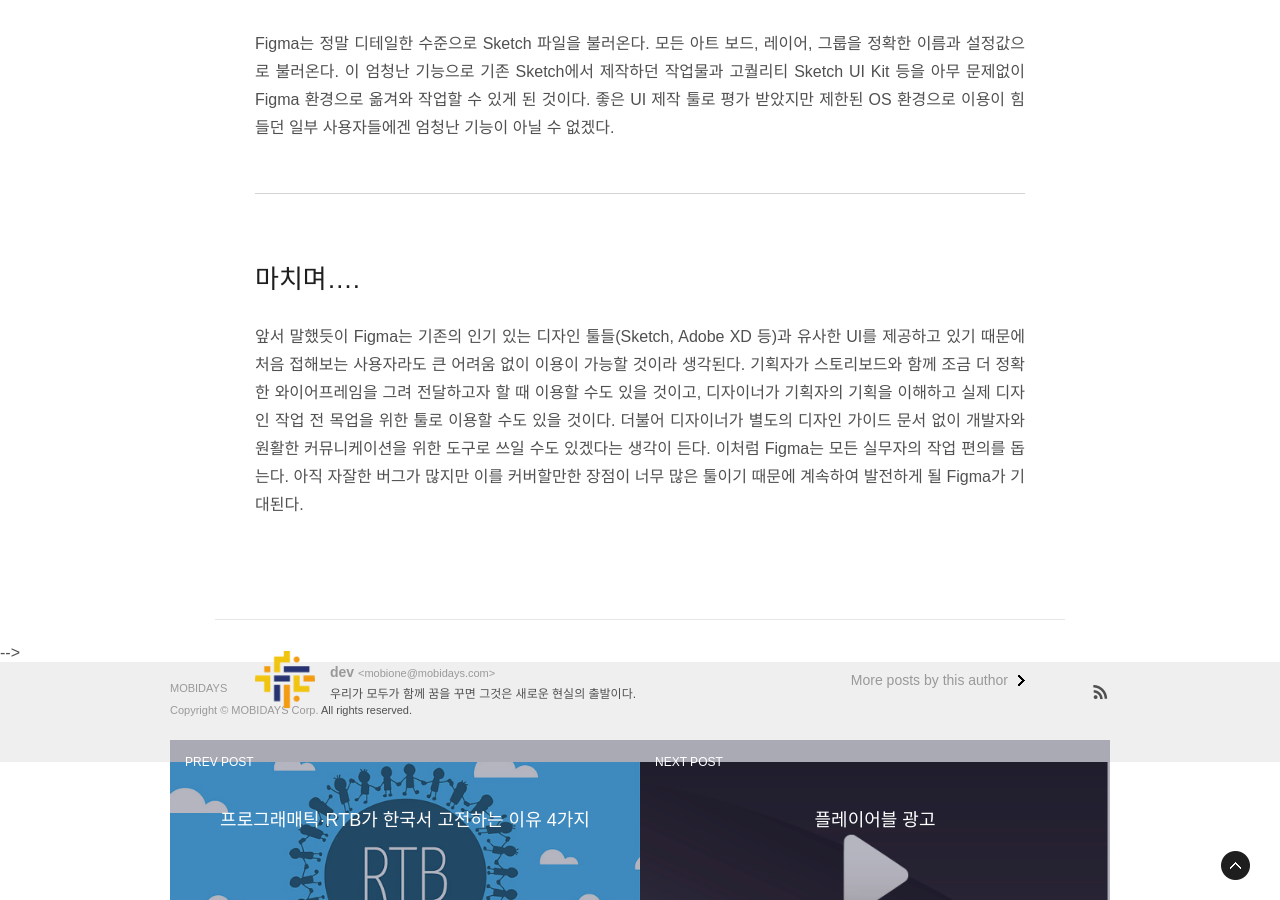
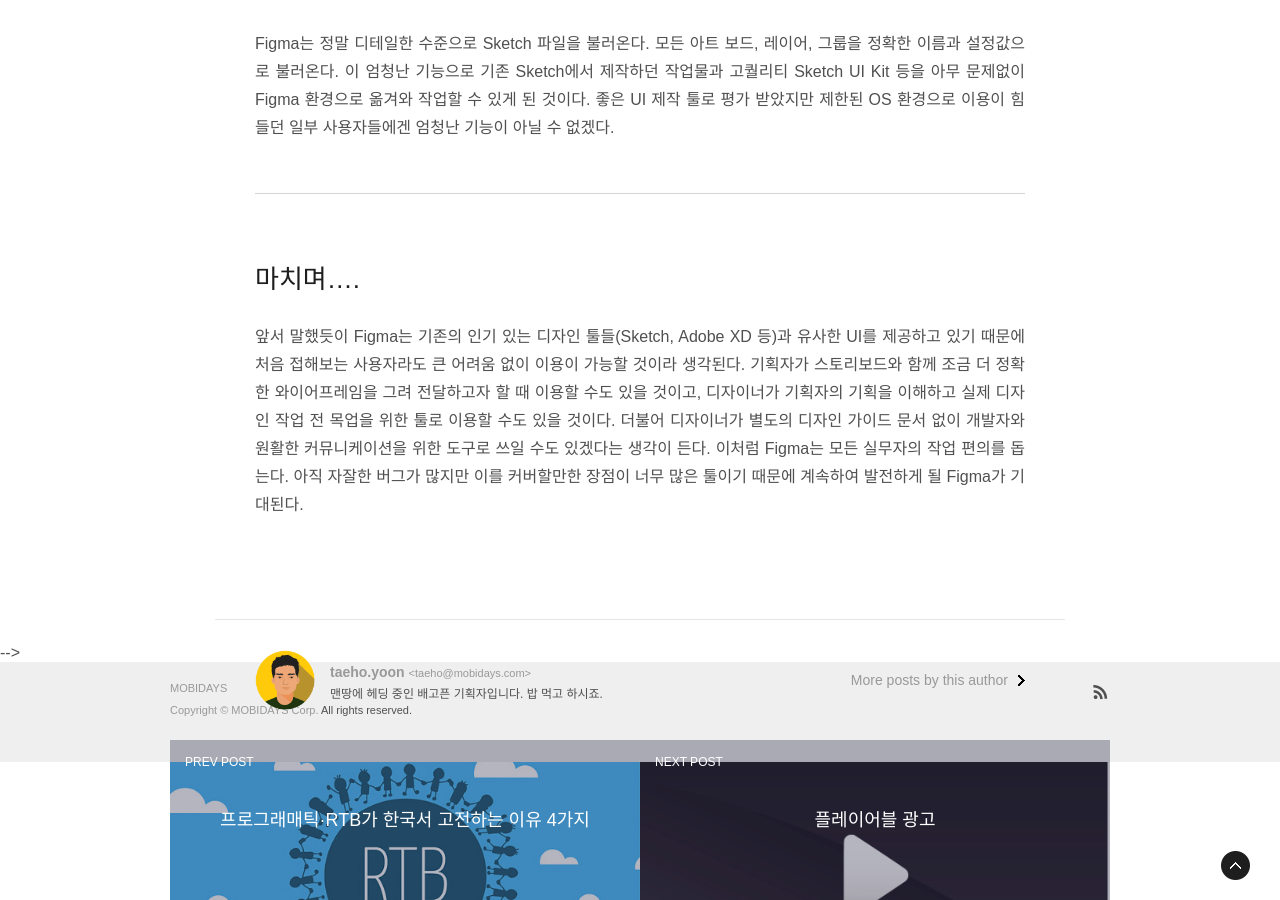
Before and after one commit to mobidays-dev/mobilab, a Jekyll site: the page built from _posts/2017-08-09-프로토타이핑-툴-1-피그마-figma.md, in a window 1280 px wide and 900 px high, scrolled down 1622 px. Built offline with Jekyll 4.4.1, drawn with Linux system fonts in a browser that asks for light colours; comment, search, counter and statistics services are not loaded; some of the changed text lies outside the part shown.

Commit message:
Update Post “2017-08-09-프로토타이핑-툴-1-피그마-figma”

```diff
--- a/_posts/2017-08-09-프로토타이핑-툴-1-피그마-figma.md
+++ b/_posts/2017-08-09-프로토타이핑-툴-1-피그마-figma.md
@@ -1,8 +1,12 @@
 ---
 layout: post
 title: '[프로토타이핑 툴 #1] 피그마(figma)'
-author: dev
+author: taeho.yoon
 date: '2017-08-09 01:34'
+image: /static/images/maxresdefault.jpg
+cover:
+  link: 'https://www.youtube.com/watch?v=-sAAa-CCOcg'
+  title: 'Figma Tutorial: Prototyping - YouTube'
 tags:
   - prototyping
   - ux
```
